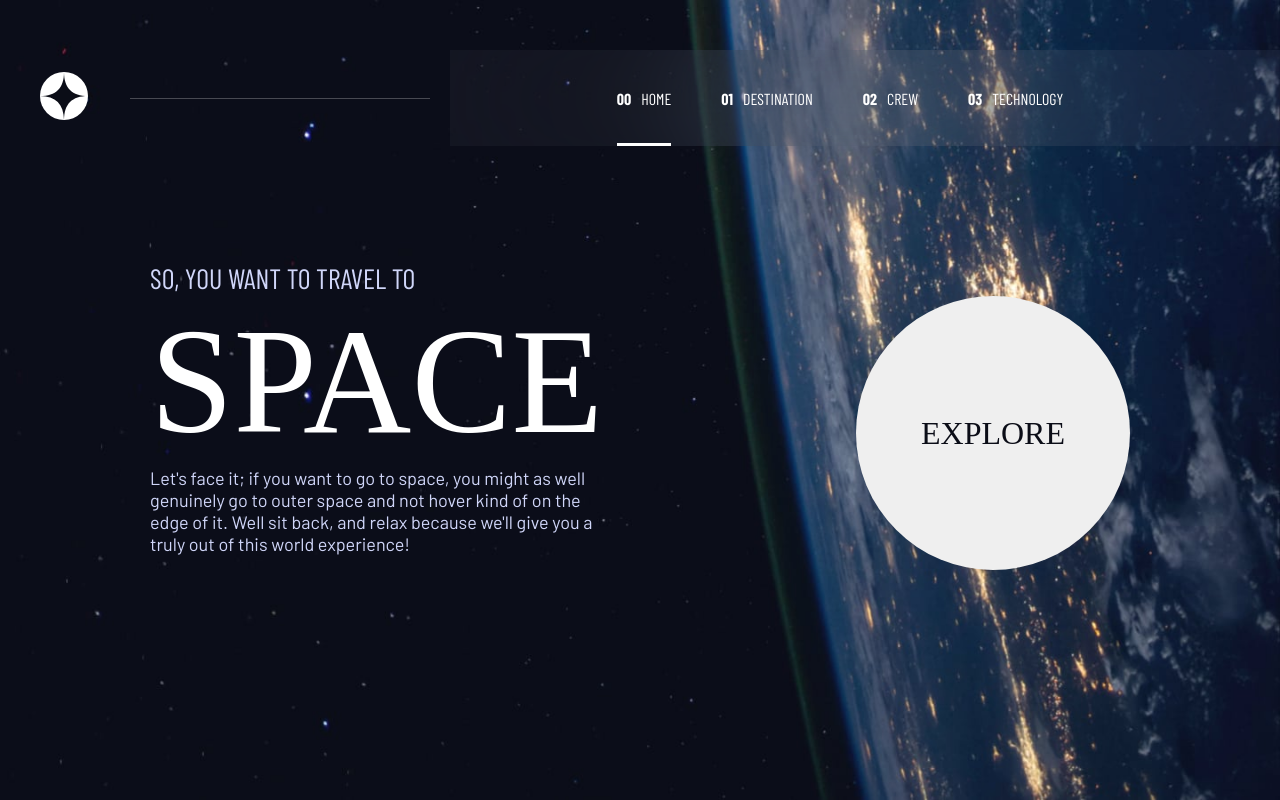
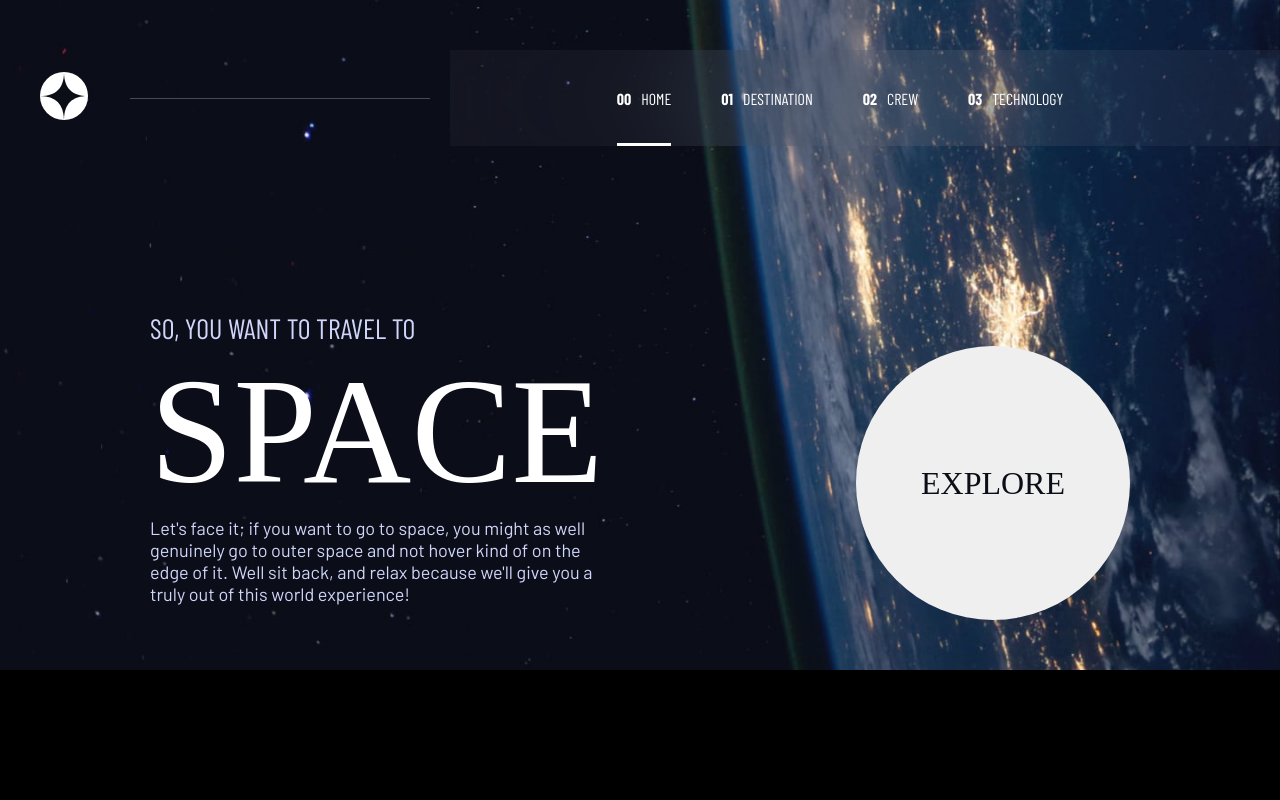
Before and after one commit to Plut0r/Space-toursim-site, a React (Create React App) app: page /home in a window 1280 px wide. Built offline with nearby package versions, Linux system fonts and the light colour scheme; a web font is replaced by a local one.

Commit message:
changed the height of the background images to 100%

```diff
--- a/src/App.css
+++ b/src/App.css
@@ -3,7 +3,6 @@
 * {
   margin: 0;
   padding: 0;
-  box-sizing: border-box;
 }
 
 body {
--- a/src/pages/FirstCrew.module.css
+++ b/src/pages/FirstCrew.module.css
@@ -2,7 +2,7 @@
     background-image: url("/public/crew/background-crew-desktop.jpg");
     background-size: cover;
     background-repeat: no-repeat;
-    height: auto;
+    height: 100%;
     padding-bottom: 40px;
 }
 
--- a/src/pages/FirstDesc.module.css
+++ b/src/pages/FirstDesc.module.css
@@ -2,7 +2,7 @@
     background-image: url("/public/destination/background-destination-desktop.jpg");
     background-size: cover;
     background-repeat: no-repeat;
-    height: auto;
+    height: 100%;
     padding-bottom: 30px;
 }
 
--- a/src/pages/FourthDesc.module.css
+++ b/src/pages/FourthDesc.module.css
@@ -2,7 +2,7 @@
     background-image: url("/public/destination/background-destination-desktop.jpg");
     background-size: cover;
     background-repeat: no-repeat;
-    height: auto;
+    height: 100%;
     padding-bottom: 30px;
 }
 
--- a/src/pages/Home.module.css
+++ b/src/pages/Home.module.css
@@ -3,20 +3,13 @@
     background-repeat: no-repeat;
     background-size: cover;
     padding-bottom: 50px;
-    height: auto;
-  }
-
-  @media screen and (min-width: 951px) {
-    .home {
-        height: 100vh;
-    }
+    height: 100%;
   }
 
   @media screen and (max-width: 768px) {
       .home {
         background-image: url("/public/home/background-home-tablet.jpg");
         background-position: center;
-        height: auto;
       }
   }
 
--- a/src/pages/SecondDesc.module.css
+++ b/src/pages/SecondDesc.module.css
@@ -2,7 +2,7 @@
     background-image: url("/public/destination/background-destination-desktop.jpg");
     background-size: cover;
     background-repeat: no-repeat;
-    height: auto;
+    height: 100%;
     padding-bottom: 30px;
 }
 
--- a/src/pages/ThirdDesc.module.css
+++ b/src/pages/ThirdDesc.module.css
@@ -2,7 +2,7 @@
     background-image: url("/public/destination/background-destination-desktop.jpg");
     background-size: cover;
     background-repeat: no-repeat;
-    height: auto;
+    height: 100%;
     padding-bottom: 30px;
 }
 
```
